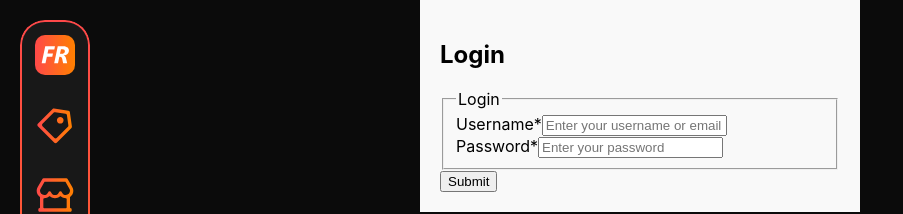
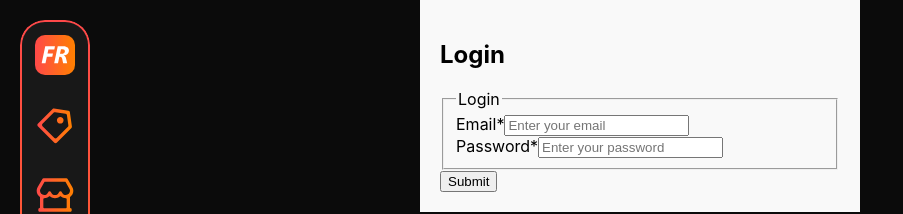
Before and after one commit to Andrewtomp/Software-Engineering, a React (Create React App) app in the folder front-runner/: page /login in a window 1280 px wide. Shown: the top 214 px of the page, without its empty margins (0-903 px from the left). Built offline with nearby package versions, Linux system fonts and the light colour scheme; what ag-grid-community would draw is missing.

Commit message:
Add connection that sends login form to backend. Converts json form to expected urlencoded data

```diff
--- a/front-runner/src/components/Login.js
+++ b/front-runner/src/components/Login.js
@@ -8,9 +8,9 @@ const schema = {
   title: 'Login',
   type: 'object',
   properties: {
-    username: {
+    email: {
       type: 'string',
-      title: 'Username',
+      title: 'Email',
     },
     password: {
       type: 'string',
@@ -18,7 +18,7 @@ const schema = {
       minLength: 6, // Minimum length for password validation
     },
   },
-  required: ['username', 'password'], // Make both fields required
+  required: ['email', 'password'], // Make both fields required
 };
 
 // Define the UI Schema for the form fields (optional customization)
@@ -27,17 +27,19 @@ const uiSchema = {
     'ui:widget': 'password', // Automatically uses a password input
     'ui:placeholder': 'Enter your password',
   },
-  username: {
-    'ui:placeholder': 'Enter your username or email',
+  email: {
+    'ui:placeholder': 'Enter your email',
   },
 };
 
 // Define the login form's onSubmit handler
 const onSubmit = ({ formData }) => {
-  // Here you can process the login form data
-  console.log('Form data submitted:', formData);
-  // For example, send the data to an API to authenticate the user
-  alert('Login attempt: ' + JSON.stringify(formData));
+  const headers = new Headers();
+  headers.set("Content-Type", "application/x-www-form-urlencoded")
+  fetch("/api/login", {
+      method: 'post',
+      body: new URLSearchParams(formData)
+  });
 };
 
 // LoginForm Component
```
